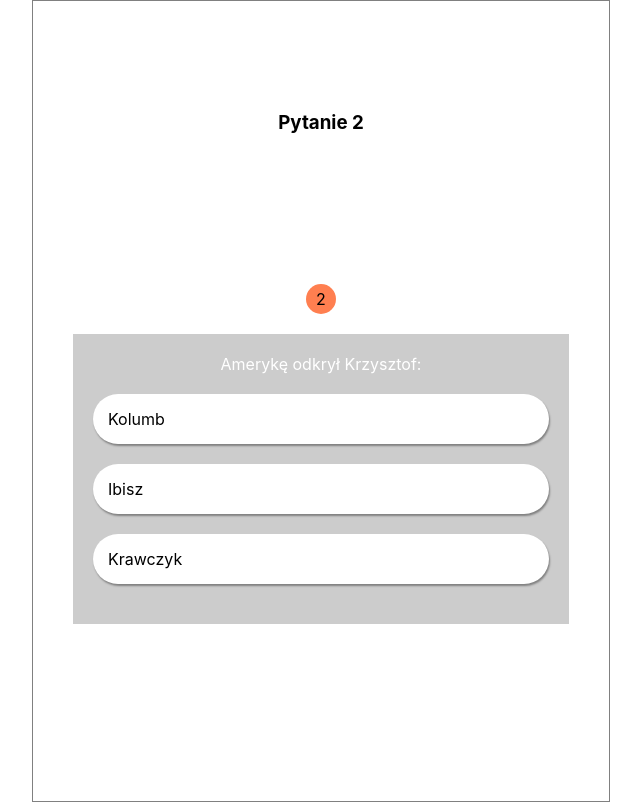
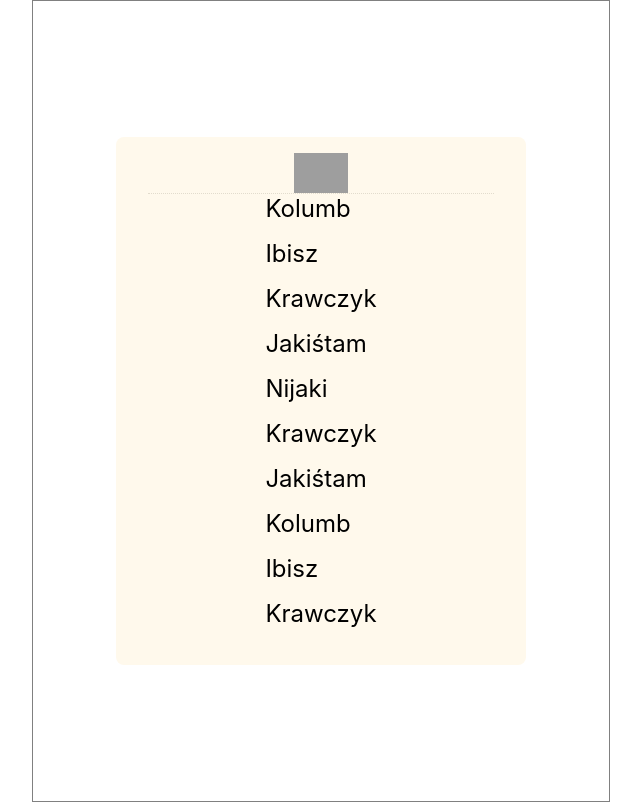
Before and after one commit to cisekdan/schibspy-client, a React (Create React App) app in the folder schibspy/: page / in a window 1280 px wide. Shown: the whole page, without its empty margins (319-960 px from the left). Built offline with nearby package versions, Linux system fonts and the light colour scheme; grey boxes are pictures that could not be loaded.

Commit message:
results are bigger

```diff
--- a/schibspy/src/App.js
+++ b/schibspy/src/App.js
@@ -8,8 +8,8 @@ import ListOfWinners from "./ListOfWinners";
 function App() {
   const userRegistered = true;
   const timerOn = false;
-  const gameInProgress = true;
-  const isListOfWinnersAvailable = false;
+  const gameInProgress = false;
+  const isListOfWinnersAvailable = true;
 
   return (
     <div className="App">
--- a/schibspy/src/ListOfWinners.css
+++ b/schibspy/src/ListOfWinners.css
@@ -1,18 +1,21 @@
 .winners {
-    display:block;
-    margin:auto;
+    display: flex;
+    justify-content: center;
+    align-items: center;
+    height:100%;
 }
 
 .winners__card {
     background-color: #fff9ec;
-    width: 70%;
-    height: 40%;
+    width: 60%;
+    height: 60%;
     border-radius: 0.5rem;
+    margin: 0;
     padding: 1rem 2rem 2rem;
     display: flex;
     flex-direction: column;
     align-items: center;
-    font-size: 0.75rem;
+    font-size: 1.5rem;
 }
 
 .winners__winner {
@@ -20,17 +23,17 @@
 }
 
 .winners__img-container {
-    width:100%;
+    width: 100%;
     border-bottom: #e2dccd dotted 1px;
-}
-
-.winners__medal {
-    margin: 0 auto 1rem;
-    display:block;
+    display: flex;
+    flex-direction: row;
+    justify-content: center;
 }
 
 .winners__container {
-    overflow-y:scroll;
+    overflow-y: scroll;
 }
 
-.winners__container::-webkit-scrollbar { width: 0 !important }
+.winners__container::-webkit-scrollbar {
+    width: 0 !important
+}
--- a/schibspy/src/ListOfWinners.js
+++ b/schibspy/src/ListOfWinners.js
@@ -2,13 +2,13 @@ import React from "react";
 import "./ListOfWinners.css";
 
 const ListOfWinners = () => {
-  const winners = ["Kolumb", "Ibisz", "Krawczyk", "Jakiśtam", "Nijaki", "Krawczyk", "Jakiśtam", "Nijaki"];
+  const winners = ["Kolumb", "Ibisz", "Krawczyk", "Jakiśtam", "Nijaki", "Krawczyk", "Jakiśtam", "Kolumb", "Ibisz", "Krawczyk", "Jakiśtam", "Nijaki", "Krawczyk", "Jakiśtam", "Nijaki"];
 
   return (
     <div className="winners">
       <div className="winners__card">
         <div className="winners__img-container">
-          <img height="20"
+          <img height="40"
                className="winners__medal"
                src="https://emojipedia-us.s3.dualstack.us-west-1.amazonaws.com/thumbs/240/google/223/sports-medal_1f3c5.png" />
         </div>
```
